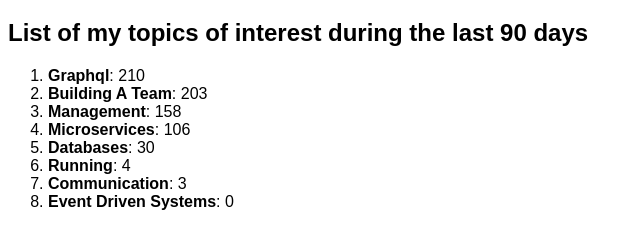
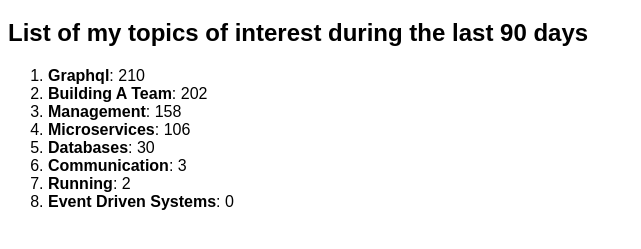
Before and after one commit to nobitagit/knowledge, a plain HTML site: page index.html in a window 1280 px wide. Shown: the part 61-310 px from the top of the page, without its empty margins (0-641 px from the left). Drawn offline with Linux system fonts and the light colour scheme.

Commit message:
deploy: d78ed17cff5d851306b9594a11c2bac9b529cb08

```diff
--- a/index.html
+++ b/index.html
@@ -18,7 +18,7 @@
 
     <li><strong>Graphql</strong>: 210</li>
 
-    <li><strong>Building A Team</strong>: 203</li>
+    <li><strong>Building A Team</strong>: 202</li>
 
     <li><strong>Management</strong>: 158</li>
 
@@ -26,9 +26,9 @@
 
     <li><strong>Databases</strong>: 30</li>
 
-    <li><strong>Running</strong>: 4</li>
+    <li><strong>Communication</strong>: 3</li>
 
-    <li><strong>Communication</strong>: 3</li>
+    <li><strong>Running</strong>: 2</li>
 
     <li><strong>Event Driven Systems</strong>: 0</li>
 
```
